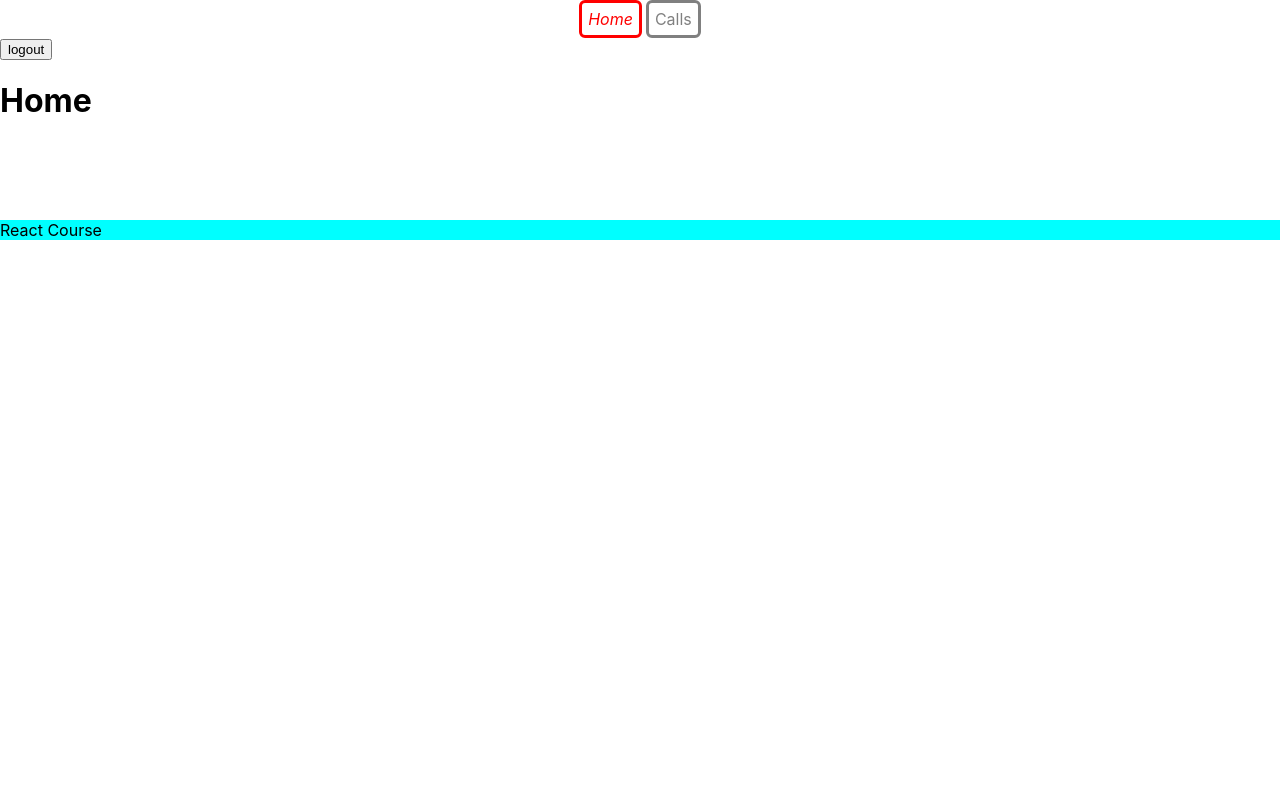
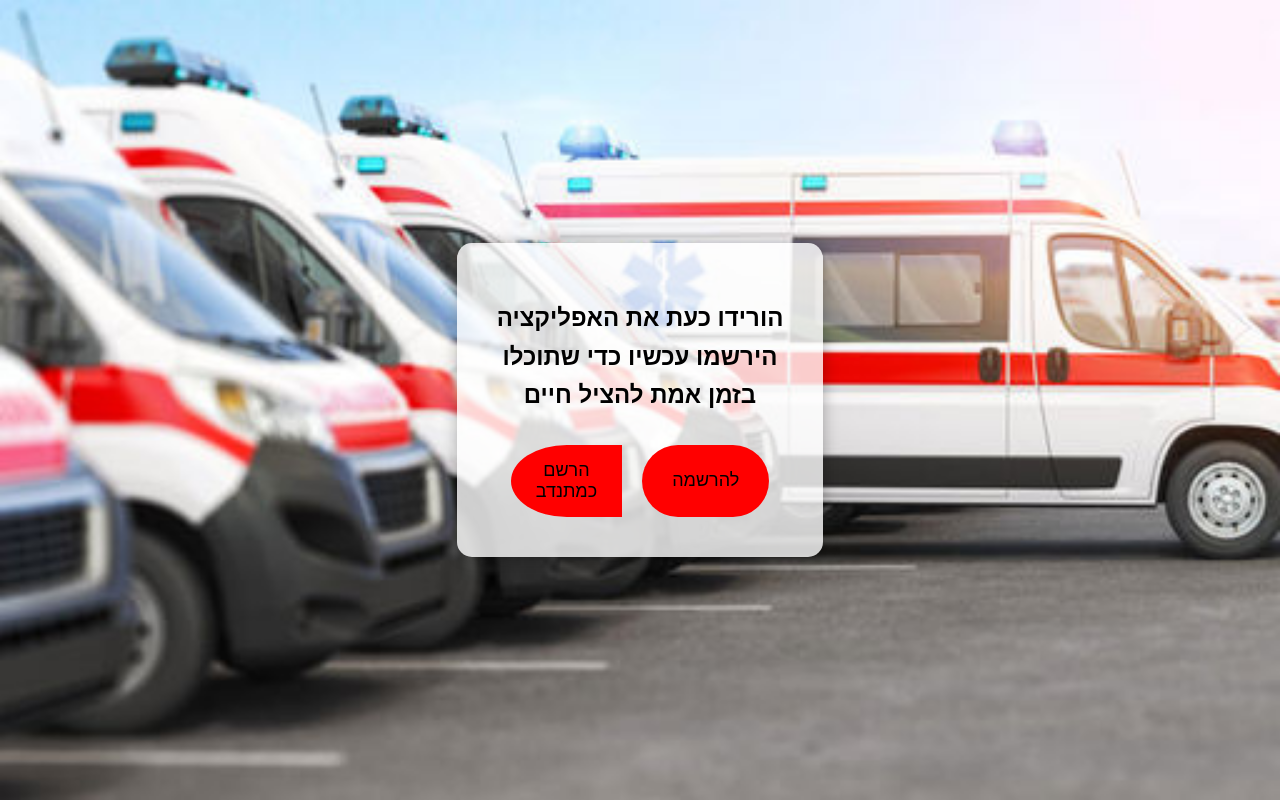
Before and after one commit to chani-klein/ReactProject, a React (Create React App) app: page / in a window 1280 px wide. Before the commit this address led to /home. Built offline with nearby package versions, Linux system fonts and the light colour scheme.

Commit message:
6.5.2025

```diff
--- a/package.json
+++ b/package.json
@@ -17,8 +17,10 @@
     "axios": "^1.9.0",
     "react": "^18.3.1",
     "react-dom": "^18.3.1",
+    "react-hook-form": "^7.56.2",
     "react-redux": "^9.2.0",
-    "react-router": "^7.5.2",
+    "react-router": "^7.5.3",
+    "react-router-dom": "^7.5.3",
     "react-scripts": "5.0.1",
     "typescript": "^4.9.5",
     "web-vitals": "^2.1.4"
--- a/src/App.tsx
+++ b/src/App.tsx
@@ -1,16 +1,27 @@
-import { Provider } from "react-redux";
-import store from "./redux/store";
-import Router from "./routes/Router";
-import InitializedAuth from "./auth/InitializedAuth";
+// import { Provider } from "react-redux";
+// import store from "./redux/store";
+// import Router from "./routes/Router";
+// import InitializedAuth from "./auth/InitializedAuth";
+
+// function App() {
+//   return (
+//     <Provider store={store}>
+//       <InitializedAuth />
+//       <Router />
+//     </Provider>
+//   );
+// }
+
+import React from 'react';
+import { BrowserRouter as Router } from 'react-router-dom';
+import AppRoutes from './routes/AppRoutes';
 
 function App() {
   return (
-    <Provider store={store}>
-      <InitializedAuth />
-      <Router />
-    </Provider>
+    <Router>
+    <AppRoutes />
+    </Router>
   );
 }
 
-
 export default App;
--- /dev/null
+++ b/src/pages/Home.css
@@ -0,0 +1,54 @@
+.home-container {
+    background-image: url('/public/images/ambulance.jpg.jpg');
+    background-size: cover;
+    background-position: center;
+    height: 100vh;
+    position: relative;
+    display: flex;
+    justify-content: center;
+    align-items: center;
+    direction: rtl;
+    font-family: 'Arial', sans-serif;
+  }
+
+  .overlay {
+    background-color: rgba(255, 255, 255, 0.8);
+    padding: 40px;
+    border-radius: 15px;
+    text-align: center;
+    box-shadow: 0 0 15px rgba(0,0,0,0.3);
+  }
+
+  .main-title {
+    font-size: 24px;
+    margin-bottom: 30px;
+    color: #000;
+    line-height: 1.6;
+  }
+
+  .button-group {
+    display: flex;
+    justify-content: center;
+    gap: 20px;
+    flex-wrap: wrap;
+  }
+
+  .btn-register {
+    background-color: red;
+    border: none;
+    padding: 15px 30px;
+    font-size: 18px;
+    border-radius: 50px;
+    color: black;
+    cursor: pointer;
+  }
+
+  .btn-volunteer {
+    background-color: red;
+    border: none;
+    padding: 15px 25px;
+    font-size: 18px;
+    border-radius: 50% 0 0 50%;
+    color: black;
+    cursor: pointer;
+  }
--- /dev/null
+++ b/src/pages/Home.tsx
@@ -0,0 +1,29 @@
+import React from 'react';
+import { useNavigate } from 'react-router-dom';
+import './Home.css';
+
+const Home = () => {
+  const navigate = useNavigate();
+
+  return (
+    <div className="home-container">
+      <div className="overlay">
+        <h1 className="main-title">
+          הורידו כעת את האפליקציה<br />
+          הירשמו עכשיו כדי שתוכלו<br />
+          בזמן אמת להציל חיים
+        </h1>
+        <div className="button-group">
+          <button className="btn-register" onClick={() => navigate('/register-user')}>
+            להרשמה
+          </button>
+          <button className="btn-volunteer" onClick={() => navigate('/register-volunteer')}>
+            הרשם <br /> כמתנדב
+          </button>
+        </div>
+      </div>
+    </div>
+  );
+};
+
+export default Home;
--- /dev/null
+++ b/src/pages/RegisterUser.tsx
@@ -0,0 +1 @@
+export {};
--- /dev/null
+++ b/src/pages/RegisterVolunteer.tsx
@@ -0,0 +1 @@
+export {};
--- /dev/null
+++ b/src/routes/AppRoutes.tsx
@@ -0,0 +1,17 @@
+import React from 'react';
+import { Routes, Route } from 'react-router-dom';
+import Home from '../pages/Home';
+import RegisterUser from '../pages/RegisterUser';
+import RegisterVolunteer from '../pages/RegisterVolunteer';
+
+const AppRoutes = () => {
+  return (
+    <Routes>
+      <Route path="/" element={<Home />} />
+      <Route path="/register-user" element={<RegisterUser />} />
+      <Route path="/register-volunteer" element={<RegisterVolunteer />} />
+    </Routes>
+  );
+};
+
+export default AppRoutes;
```
Also changed, not shown: public/images/ambulance.jpg.jpg (added), 1 other file (tests, documents, lock files or other folders).
